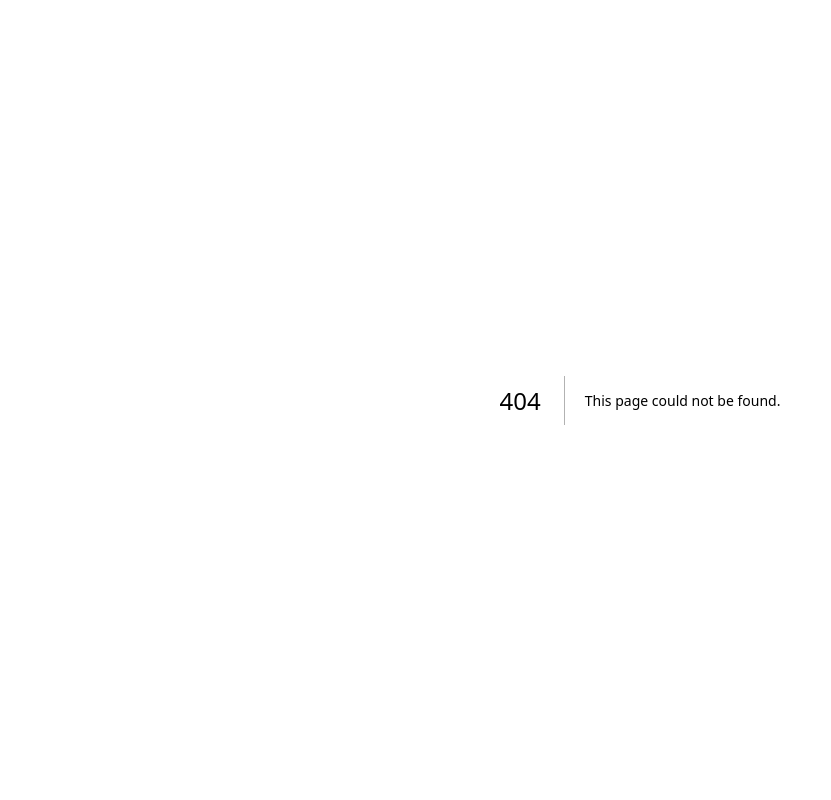
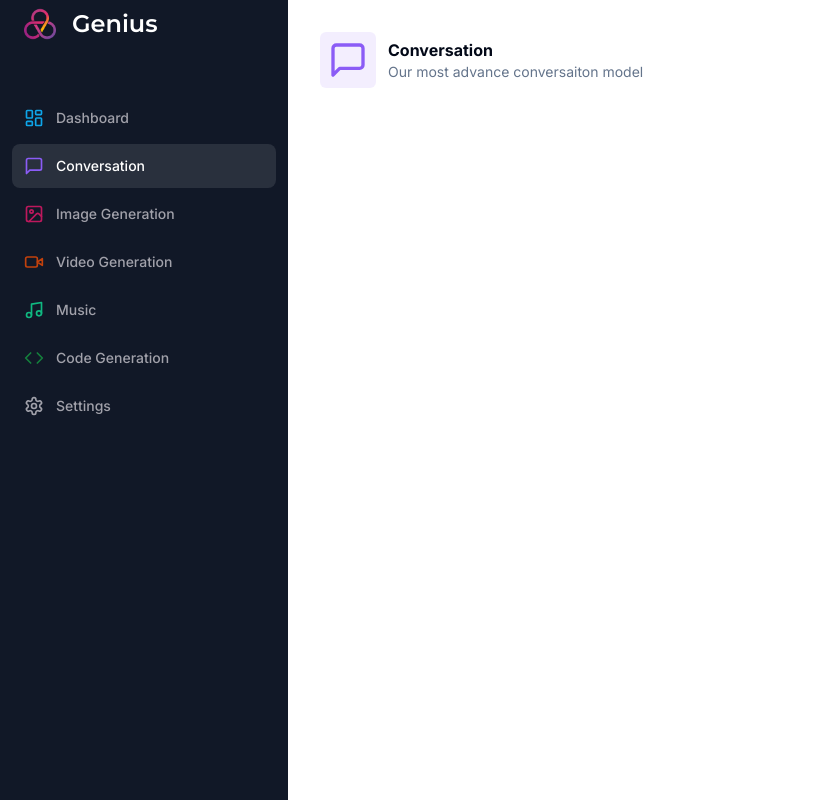
Before and after one commit to codeplan73/next-13-ai-saas, a Next.js app: page /conversation in a window 1280 px wide. Before the commit this address had no page. Shown: the whole page, without its empty margins (0-831 px from the left). Built offline with nearby package versions, Linux system fonts and the light colour scheme.

Commit message:
completed the heading component

```diff
--- /dev/null
+++ b/app/(dashboard)/(routes)/conversation/page.tsx
@@ -0,0 +1,18 @@
+import Heading from '@/components/heading'
+import { MessageSquare } from 'lucide-react'
+
+const ConversationPage = () => {
+  return (
+    <div>
+      <Heading
+        title="Conversation"
+        description="Our most advance conversaiton model"
+        icon={MessageSquare}
+        iconColor="text-violet-500"
+        bgColor="bg-violet-500/10"
+      />
+    </div>
+  )
+}
+
+export default ConversationPage
--- /dev/null
+++ b/components/heading.tsx
@@ -0,0 +1,32 @@
+import { cn } from '@/lib/utils'
+import { LucideIcon } from 'lucide-react'
+
+interface HeadingProps {
+  title: string
+  description: string
+  icon: LucideIcon
+  iconColor?: string
+  bgColor?: string
+}
+
+const Heading = ({
+  title,
+  description,
+  icon: Icon,
+  iconColor,
+  bgColor,
+}: HeadingProps) => {
+  return (
+    <div className="px-4 lg:px-8 flex items-center gap-x-3 mb-8">
+      <div className={cn('p-2 rounded-md', bgColor)}>
+        <Icon className={cn('w-10 h-10', iconColor)} />
+      </div>
+      <div>
+        <h2 className="text--3xl font-bold">{title}</h2>
+        <p className="text-sm text-muted-foreground">{description}</p>
+      </div>
+    </div>
+  )
+}
+
+export default Heading
```
